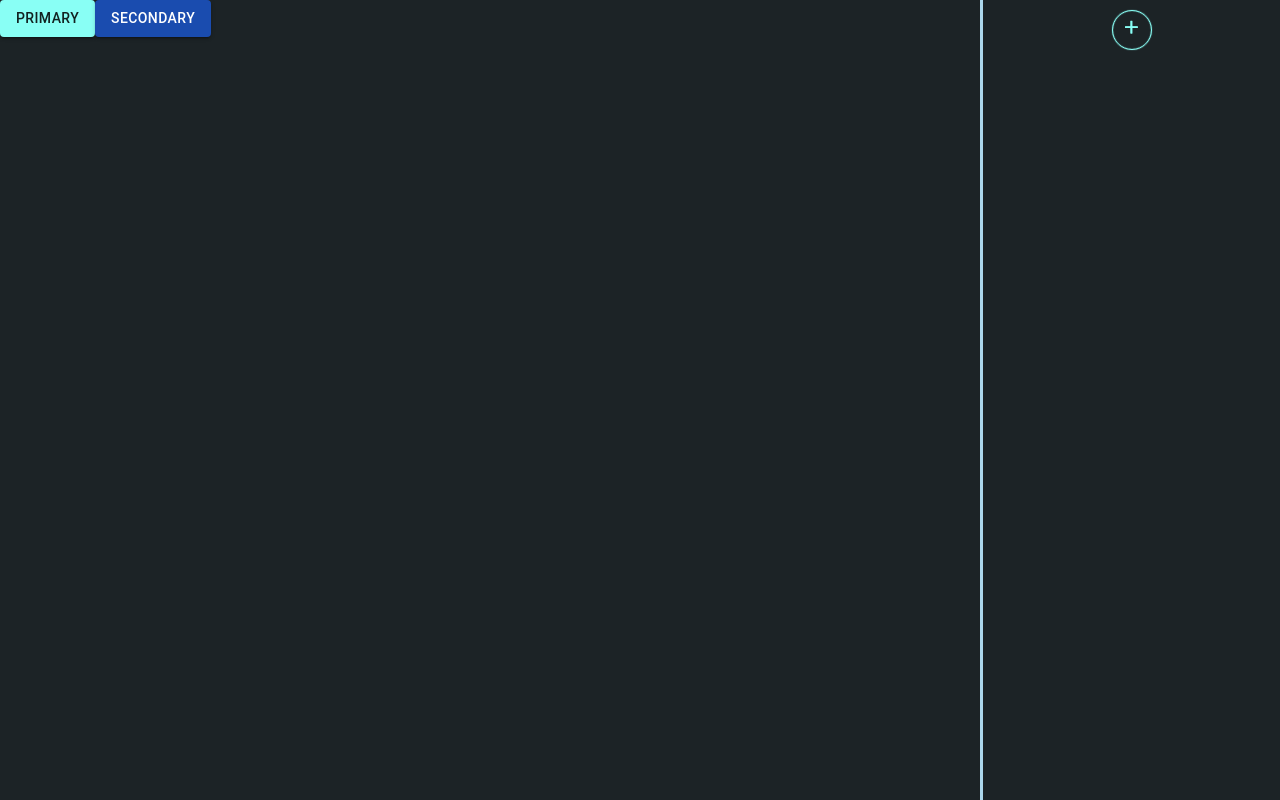
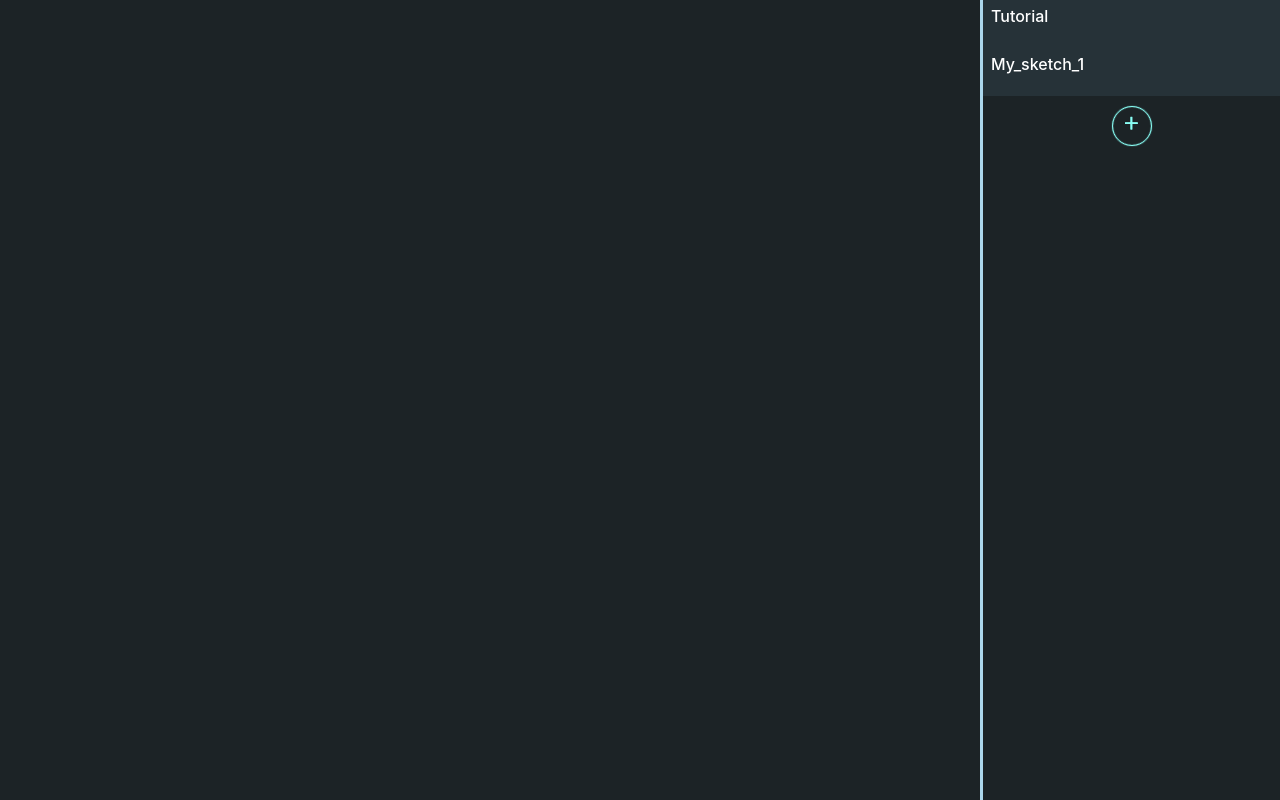
Before and after one commit to code-with-blanc/p5x-playground, a React (Create React App) app: page / in a window 1280 px wide. Built offline with nearby package versions, Linux system fonts and the light colour scheme.

Commit message:
Create sketch list

```diff
--- a/src/App.js
+++ b/src/App.js
@@ -1,22 +1,30 @@
 import React from 'react';
 import { Provider } from 'react-redux';
 import { createMuiTheme, ThemeProvider } from '@material-ui/core/styles';
-
-import Button from '@material-ui/core/Button';
 
 import configureStore from './redux/store';
 import Sidebar from './features/sidebar';
 
 import './App.css';
 
+import blueGrey from '@material-ui/core/colors/blueGrey';
+
 const theme = createMuiTheme({
   palette: {
+    type: 'dark',
+
     primary: { main: '#89FFF5' },
     secondary: { main: '#1A4CAF' },
     error: { main: '#9B1D20' },
     success: { main: '#98CE5A' },
+    background: {
+      default: blueGrey[900],
+    },
 
-//    black: { main: '#1C2326' }
+    action: {
+      active: blueGrey[900],
+      hover: blueGrey[800],
+    }
 //    white: { main: '#FFFFE8' },
   }
 });
@@ -27,12 +35,6 @@ function App() {
       <ThemeProvider theme={theme}>
         <div className="App">
           <div className="main-content">
-            <Button color="primary" variant="contained">
-              Primary
-            </Button>
-            <Button color="secondary" variant="contained">
-              Secondary
-            </Button>
           </div>
           <Sidebar className="sidebar" />
         </div>
--- a/src/common/FabAdd/FabAdd.tsx
+++ b/src/common/FabAdd/FabAdd.tsx
@@ -1,12 +1,7 @@
-import React from 'react'
+import React, { EventHandler } from 'react'
 
 import { withTheme, Theme } from '@material-ui/core';
 import styled from 'styled-components';
-
-interface FabProps {
-  className?: string;
-  theme?: Theme;
-}
 
 const resetButtonStyle = `
   background: none;
@@ -73,14 +68,20 @@ const Icon = styled.div`
   }
 `;
 
-const FabAdd = ({ className, theme } : FabProps) => {
+const FabAdd = ({ className, theme, onClick } : FabProps) => {
   const color = theme?.palette?.primary?.main || 'blue';
 
   return (
-    <Border className={className} color={color}>
+    <Border className={className} color={color} onClick={onClick}>
       <Icon color={color}>+</Icon>
     </Border>
   )
 };
 
+interface FabProps {
+  className?: string;
+  theme?: Theme;
+  onClick?: () => any;
+}
+
 export default withTheme(FabAdd);
--- a/src/features/sidebar/redux/reducer.ts
+++ b/src/features/sidebar/redux/reducer.ts
@@ -1,8 +1,19 @@
 import { SidebarState } from "../types/sidebarState";
 import { SidebarActionTypes, ADD_SKETCH } from "../types/sidebarActions";
 
+const mockSketches = [
+  {
+    name: 'Tutorial',
+    id: 1,
+  },
+  {
+    name: 'My_sketch_1',
+    id: 2,
+  }
+];
+
 export const INITIAL_STATE: SidebarState = {
-  sketches: [],
+  sketches: mockSketches,
   selectedSketchId: null,
 };
 
--- /dev/null
+++ b/src/features/sidebar/views/SketchRow/index.js
@@ -0,0 +1,3 @@
+import SketchRow from './sketchRow';
+
+export default SketchRow;
--- /dev/null
+++ b/src/features/sidebar/views/SketchRow/sketchRow.tsx
@@ -0,0 +1,41 @@
+import React from 'react'
+
+import { Sketch } from '../../types/sketch';
+import styled from 'styled-components';
+import { withTheme } from '@material-ui/core/styles';
+
+interface SketchRowProps {
+  sketch: Sketch;
+};
+
+const Container = withTheme(styled.div`
+  width: 100%;
+  min-height: 48px;
+
+  background-color: ${ props => props.theme.palette.action.active };
+
+  :hover {
+    background-color: ${ props => props.theme.palette.action.hover};
+  }
+`);
+
+const Name = styled.div`
+  padding: 6px;
+  padding-left: 8px;
+
+  color: white;
+  font-size: 1em;
+  font-weight: 500;
+`;
+
+const sketchRow = (props : SketchRowProps) => {
+  console.log(props);
+
+  return (
+    <Container>
+      <Name>{props.sketch.name}</Name>
+    </Container>
+  )
+};
+
+export default sketchRow;
--- a/src/features/sidebar/views/sidebar.tsx
+++ b/src/features/sidebar/views/sidebar.tsx
@@ -2,6 +2,13 @@ import React from 'react';
 
 import { Sketch } from '../types/sketch';
 import { Fab } from '../../../common/';
+
+import SketchRow from './SketchRow';
+
+const newSketch : Sketch = {
+  id: 1234,
+  name: 'New Sketch',
+};
 
 interface SidebarProps {
   className: string;
@@ -12,13 +19,13 @@ interface SidebarProps {
 const Sidebar = (props: SidebarProps) => (
   <div className={props.className}>
     {props.sketches.map((s, i) => (
-      <div key={i}>
-        {s.name}
-      </div>
+      <SketchRow sketch={s} />
     ))}
 
     <div style={{padding: "10px"}}>
-      <Fab />
+      <Fab
+        onClick={() => { props.addSketch(newSketch); }}
+      />
     </div>
   </div>
 );
```
